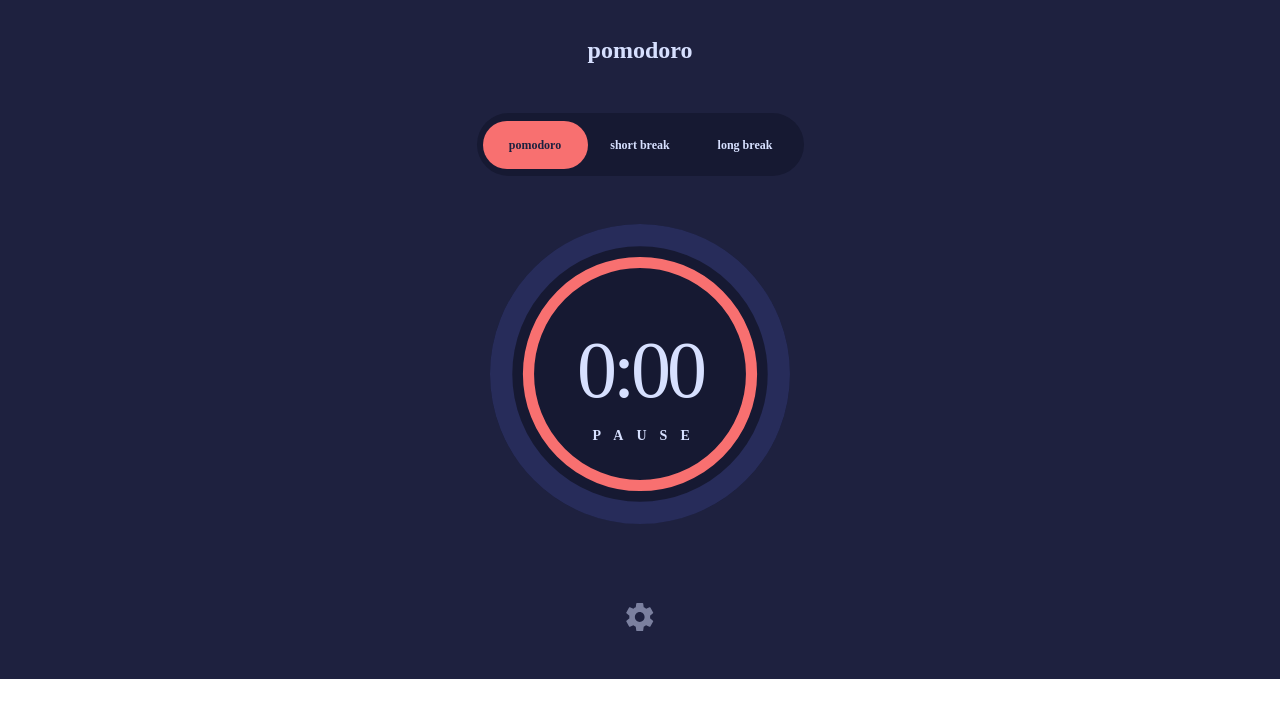
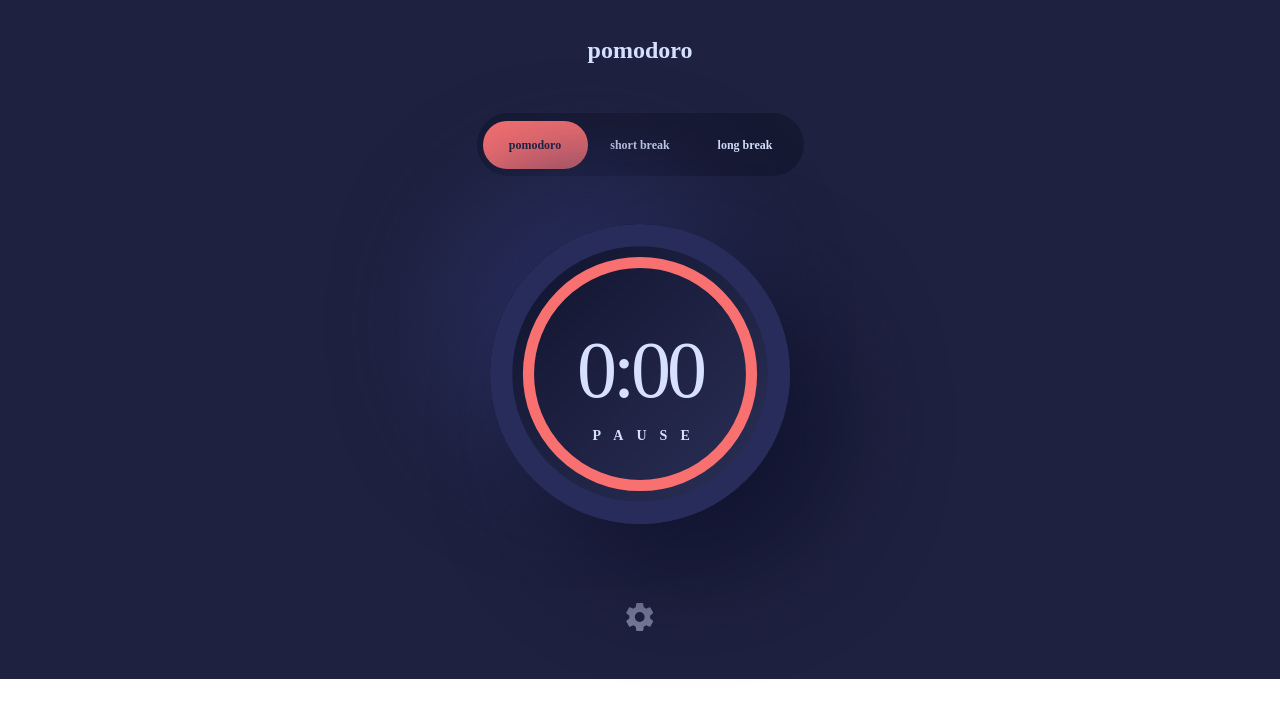
Before and after one commit to GIGAKLIBADZE/pomodoro-app, a React (Vite) app: page /pomodoro in a window 1280 px wide. Shown: the top 718 px of the page. Built offline with nearby package versions, Linux system fonts and the light colour scheme.

Commit message:
add pausing logic for pomodoro and for a short break independently

```diff
--- a/src/components/ShowTimer.tsx
+++ b/src/components/ShowTimer.tsx
@@ -30,14 +30,23 @@ const ShowTimer: React.FC = () => {
   }, [pause, startTime]);
 
   useEffect(() => {
-    if (shortPause || shortTimeLeft <= 0) return;
+    if (!shortPause || shortTimeLeft <= 0) return;
 
     const interval = setInterval(() => {
       setShortTimeLeft((prev) => Math.max(prev - 1, 0));
+      if (mode === "pomodoro") {
+        timerDispatch({
+          type: "switchPomodoro",
+        });
+      }
     }, 1000);
 
     return () => clearInterval(interval);
-  }, [shortPause, shortStartTime]);
+
+    // if (mode === "pomodoro") {
+    //   return () => clearInterval(interval);
+    // }
+  }, [shortPause, shortStartTime, mode]);
 
   const toDate = (seconds: number) => {
     const mins = Math.floor(seconds / 60);
@@ -54,6 +63,12 @@ const ShowTimer: React.FC = () => {
   function togglePause() {
     timerDispatch({
       type: "togglePause",
+    });
+  }
+
+  function toggleShortPause() {
+    timerDispatch({
+      type: "toggleShortPause",
     });
   }
 
@@ -75,15 +90,40 @@ const ShowTimer: React.FC = () => {
           : ""
       }`}
     >
-      <div className="circle " style={{ color: "white" }} onClick={togglePause}>
-        <svg width="100%" height="100%" viewBox="0 0 269 269">
+      <div
+        style={{
+          color: "white",
+          boxShadow: "50px 50px 100px 0 #121530, -50px -50px 100px 0 #272c5a",
+          backgroundImage: "linear-gradient(315deg, #2e325a, #0e112a)",
+          borderRadius: "50%",
+        }}
+        onClick={mode === "pomodoro" ? togglePause : toggleShortPause}
+      >
+        <svg
+          width="100%"
+          height="100%"
+          viewBox="0 0 269 269"
+          style={
+            {
+              // boxShadow: "50px 50px 100px 0 #121530, -50px -50px 100px 0 #272c5a",
+            }
+          }
+        >
           <circle
+            style={
+              {
+                // boxShadow: "50px 50px 100px 0 red, -50px -50px 100px 0 green",
+              }
+            }
             cx="134.5"
             cy="134.5"
             r="124.5"
             strokeWidth="20"
             fill="none"
             stroke="#272c5a"
+            strokeDasharray={782.68}
+            strokeDashoffset={781.68 * (1 - timeLeft / (startTime * 60))}
+            transform="rotate(-90, 134.5, 134.5)"
             filter="url(#shadow)"
           ></circle>
           <circle
@@ -101,7 +141,11 @@ const ShowTimer: React.FC = () => {
                 : "#d881f8"
             }
             strokeDasharray={628.32}
-            strokeDashoffset={628.32 * (1 - timeLeft / (startTime * 60))}
+            strokeDashoffset={
+              mode === "pomodoro"
+                ? 628.32 * (1 - timeLeft / (startTime * 60))
+                : 628.32 * (1 - shortTimeLeft / (shortStartTime * 60))
+            }
             transform="rotate(-90, 134.5, 134.5)"
           ></circle>
         </svg>
--- a/src/reducer.ts
+++ b/src/reducer.ts
@@ -4,15 +4,6 @@ export const designInitialState = {
     color: "orange",
     mode: "pomodoro",
     font: 1
-}
-
-export const timerInitialState = {
-    startTime: 0,
-    pause: true,
-    shortStartTime: 0,
-    shortPause: true,
-    longStartTime: 0,
-    longPause: true,
 }
 
 export function designReducer(designState: tDesignState, action: { type: string; payload?: number }): tDesignState {
@@ -40,6 +31,15 @@ export function designReducer(designState: tDesignState, action: { type: string;
     }
 }
 
+export const timerInitialState = {
+    startTime: 0,
+    pause: true,
+    shortStartTime: 0,
+    shortPause: true,
+    longStartTime: 0,
+    longPause: true,
+}
+
 export function timerReducer(timerState: tTimerState, action: { type: string; payload?: number }): tTimerState {
     switch (action.type) {
     case "setTime":
@@ -48,6 +48,8 @@ export function timerReducer(timerState: tTimerState, action: { type: string; pa
         return {...timerState, shortStartTime: action.payload ?? 1}
     case "togglePause":
         return {...timerState, pause: !timerState.pause}
+    case "toggleShortPause":
+        return {...timerState, shortPause: !timerState.pause}
     case "changeOffset":
         return {...timerState, startTime: action.payload ?? 1}
     default:
```
